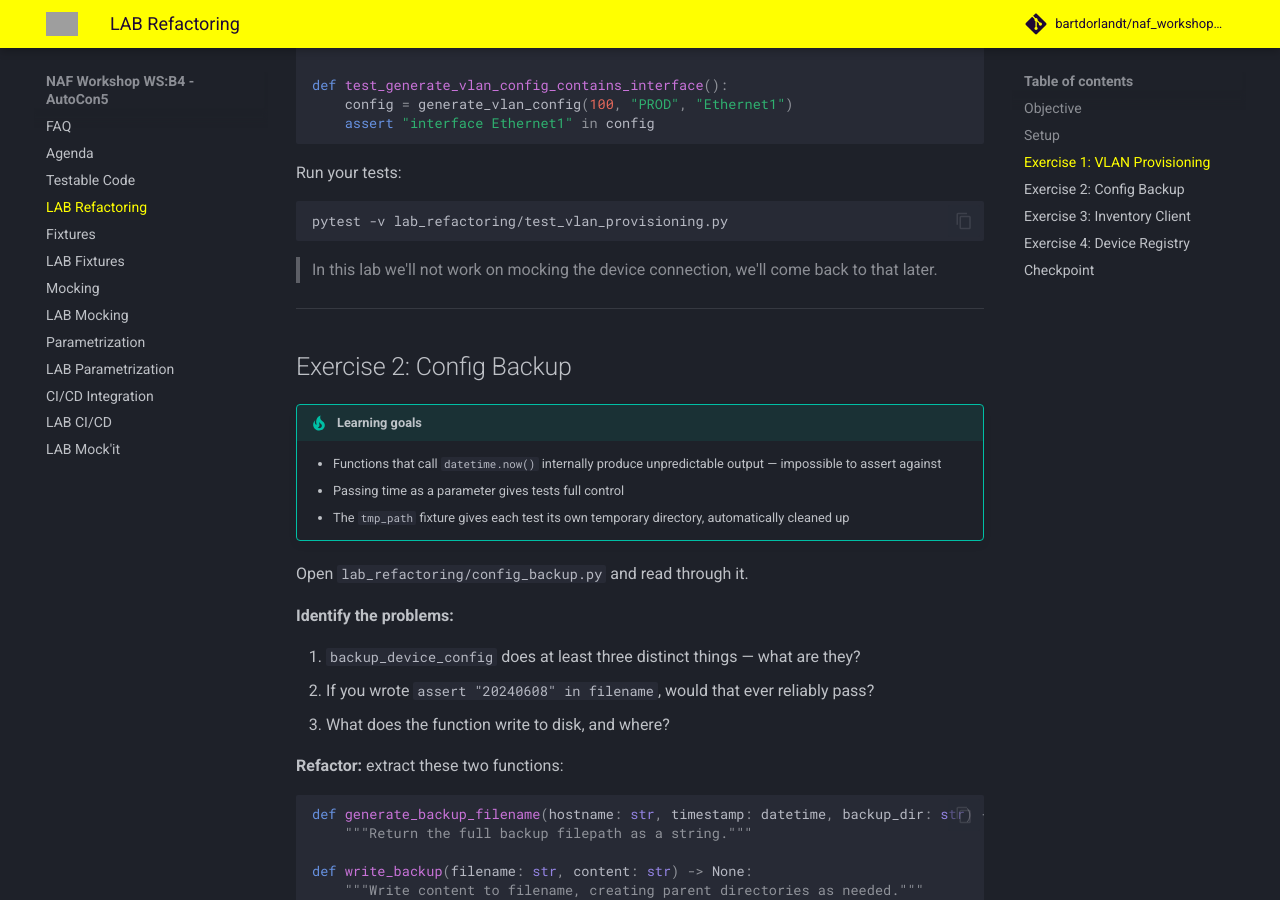
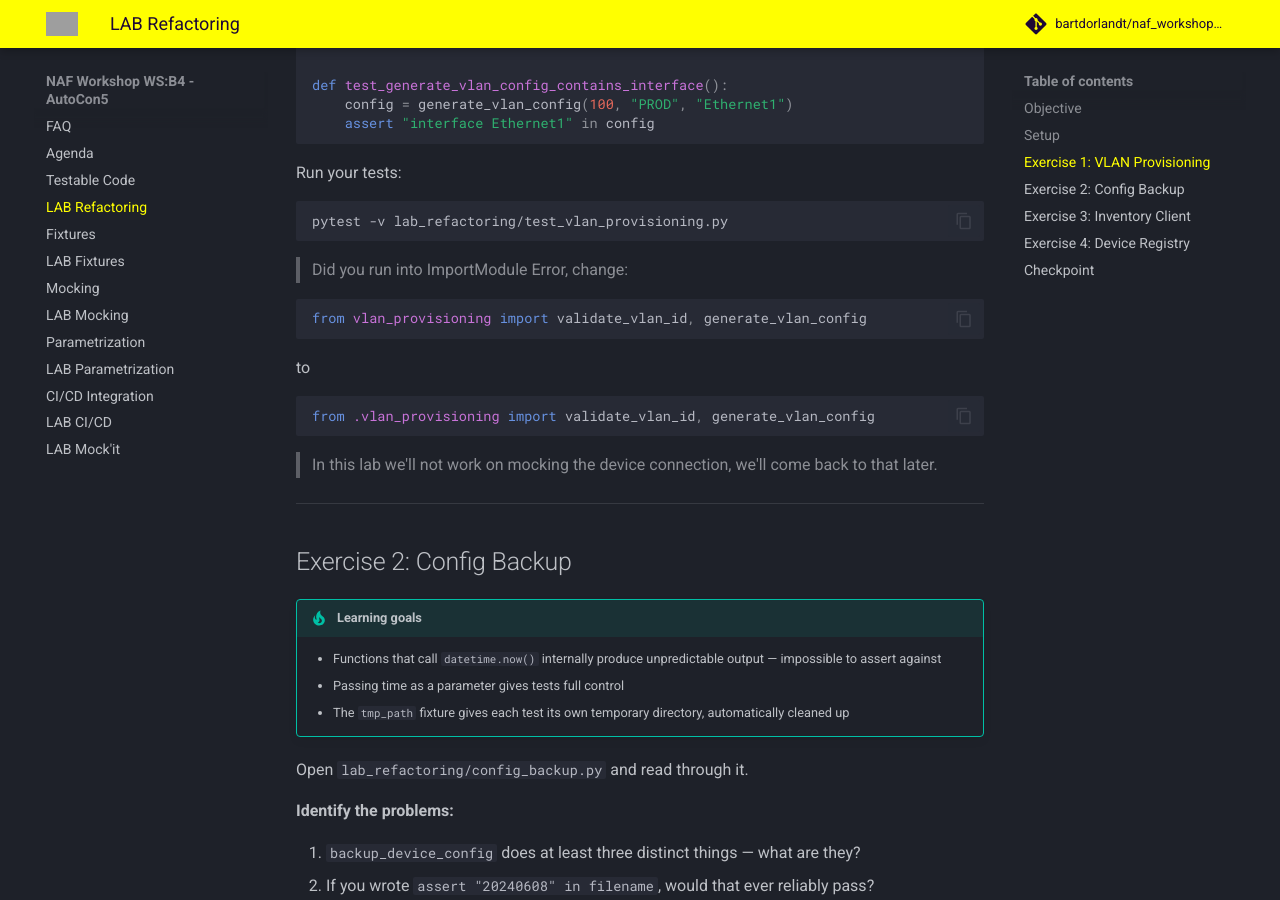
Before and after one commit to bartdorlandt/naf_workshop_pytest, an MkDocs documentation site: the page built from docs/lab_refactoring.md, in a window 1280 px wide and 900 px high, scrolled down 1987 px. Built offline with MkDocs 1.6.1 and Material for MkDocs 9.7.7, drawn with Linux system fonts in a browser that asks for light colours; comment, search, counter and statistics services are not loaded; grey boxes are pictures that could not be loaded.

Commit message:
ImportModule Error

````diff
--- a/docs/lab_refactoring.md
+++ b/docs/lab_refactoring.md
@@ -85,6 +85,17 @@ Run your tests:
 
 ```bash
 pytest -v lab_refactoring/test_vlan_provisioning.py
+```
+
+> Did you run into ImportModule Error, change:
+
+```python
+from vlan_provisioning import validate_vlan_id, generate_vlan_config
+```
+to
+
+```python
+from .vlan_provisioning import validate_vlan_id, generate_vlan_config
 ```
 
 > In this lab we'll not work on mocking the device connection, we'll come back to that later.
````
